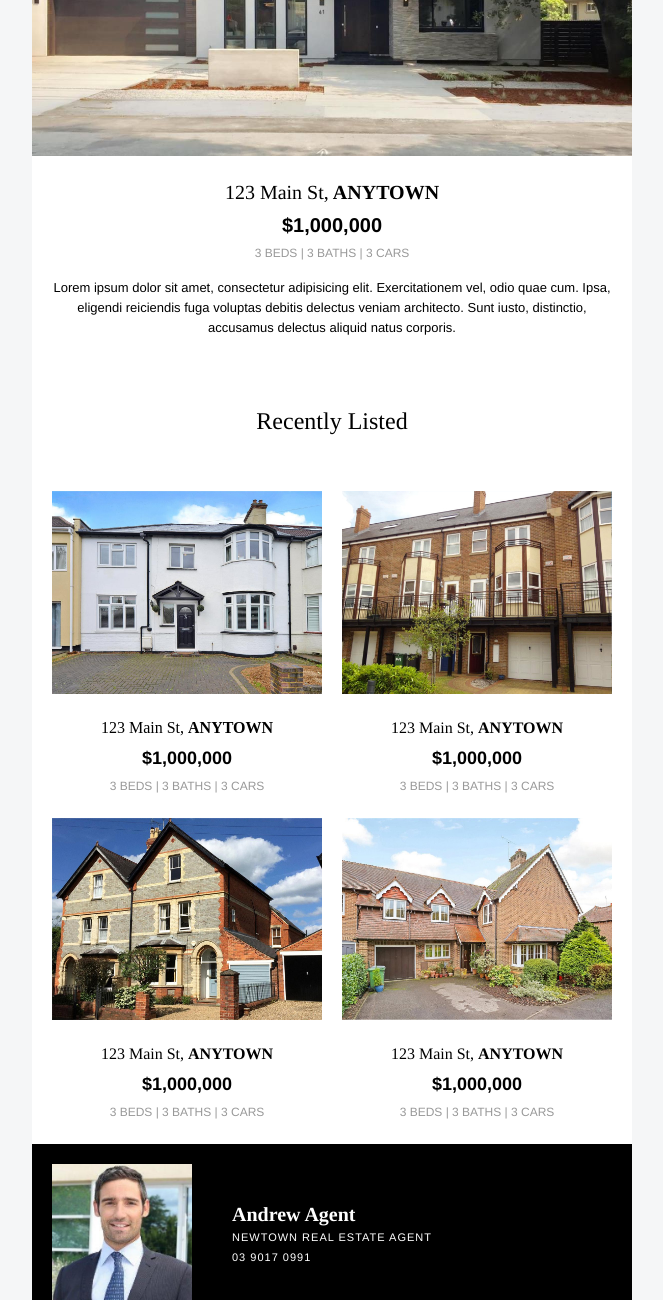
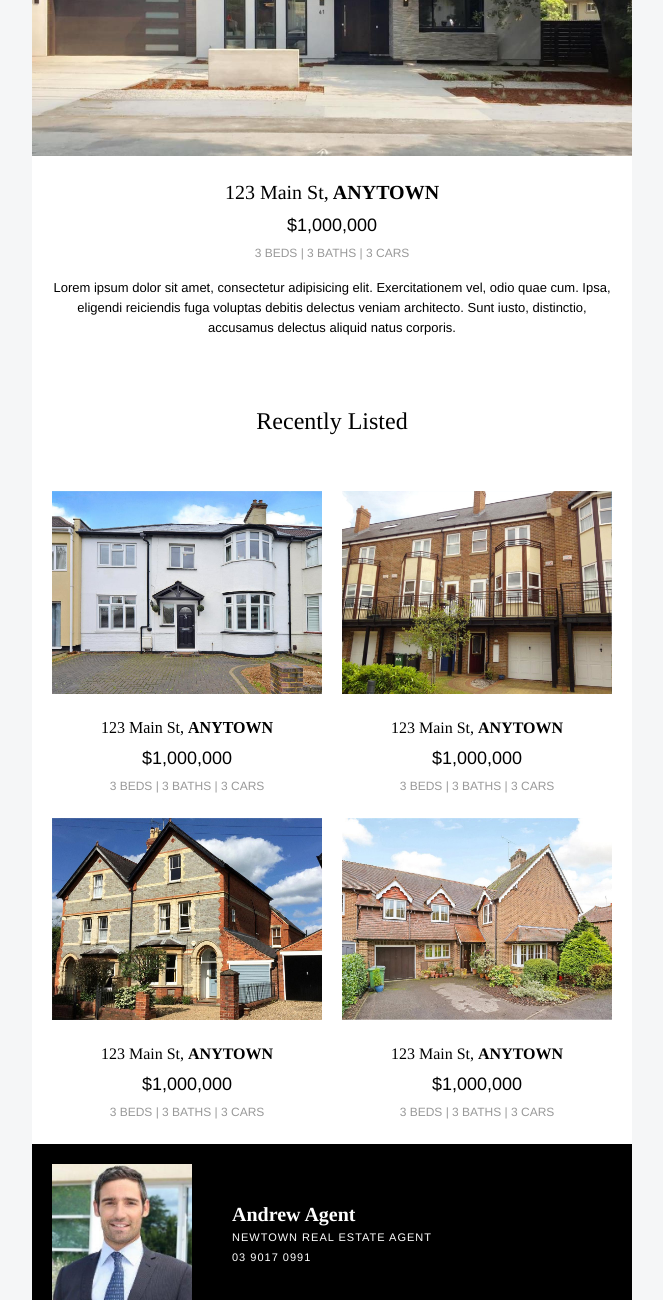
Before and after one commit to raycasimiro/design-test, a plain HTML site: page index.html in a window 1280 px wide. Shown: the part 891-2191 px from the top of the page, without its empty margins (308-971 px from the left). Drawn offline with Linux system fonts and the light colour scheme.

Commit message:
Update index.html

```diff
--- a/index.html
+++ b/index.html
@@ -57,7 +57,7 @@
                                         <span style="font-family: Times, serif; font-size: 20px; display:inline-block; padding: 5px 0">123 Main St,</span>
                                         <span style="font-family: Times, serif; font-size: 20px; display:inline-block; padding: 5px 0;text-transform: uppercase;font-weight: 600">Anytown
                                         </span>
-                                        <span style="font-family: 'Helvetica', sans-serif; font-size: 20px; line-height: 22px; font-weight: 600; display:block; padding: 5px">$1,000,000</span>
+                                        <span style="font-family: 'Helvetica', sans-serif; font-size: 18px; line-height: 22px; font-weight: 500; display:block; padding: 5px">$1,000,000</span>
                                         <span style="font-family: 'Helvetica', serif; display:block;padding: 5px;font-size:12px; color:#999">3 BEDS | 3 BATHS | 3 CARS</span>
                                         <p style="font-family: 'Helvetica', sans-serif; font-size: 13px; line-height: 20px;">Lorem ipsum dolor sit amet, consectetur adipisicing elit. Exercitationem vel, odio quae cum. Ipsa, eligendi reiciendis fuga voluptas debitis delectus veniam architecto. Sunt iusto, distinctio, accusamus delectus aliquid natus corporis.</p>
                                     </td>
@@ -83,7 +83,7 @@
                                                             <span style="display:inline-block; padding: 5px 0">123 Main St,</span>
                                                             <span style="display:inline-block; padding: 5px 0;text-transform: uppercase;font-weight: 600">Anytown
                                                             </span>
-                                                            <span style="font-family: 'Helvetica', sans-serif; font-size: 18px; line-height: 22px; font-weight: 600; display:block; padding: 5px">$1,000,000</span>
+                                                            <span style="font-family: 'Helvetica', sans-serif; font-size: 18px; line-height: 22px; font-weight: 500; display:block; padding: 5px">$1,000,000</span>
                                                             <span style="font-family: 'Helvetica', sans-serif; display:block;padding: 5px;font-size:12px; color:#999">3 BEDS | 3 BATHS | 3 CARS</span>
                                                         </td>
                                                     </tr>
@@ -102,7 +102,7 @@
                                                             <span style="display:inline-block; font-family: Times, serif; padding: 5px 0">123 Main St,</span>
                                                             <span style="display:inline-block; font-family: Times, serif; padding: 5px 0;text-transform: uppercase;font-weight: 600">Anytown
                                                             </span>
-                                                            <span style="font-family: 'Helvetica', sans-serif; font-size: 18px; line-height: 22px; font-weight: 600; display:block; padding: 5px">$1,000,000</span>
+                                                            <span style="font-family: 'Helvetica', sans-serif; font-size: 18px; line-height: 22px; font-weight: 500; display:block; padding: 5px">$1,000,000</span>
                                                             <span style="font-family: 'Helvetica', sans-serif; display:block;padding: 5px;font-size:12px; color:#999">3 BEDS | 3 BATHS | 3 CARS</span>
                                                         </td>
                                                     </tr>
@@ -122,7 +122,7 @@
                                                             <span style="display:inline-block; font-family: Times, serif; padding: 5px 0">123 Main St,</span>
                                                             <span style="display:inline-block; font-family: Times, serif; padding: 5px 0;text-transform: uppercase;font-weight: 600">Anytown
                                                             </span>
-                                                            <span style="font-family: 'Helvetica', sans-serif; font-size: 18px; line-height: 22px; font-weight: 600; display:block; padding: 5px">$1,000,000</span>
+                                                            <span style="font-family: 'Helvetica', sans-serif; font-size: 18px; line-height: 22px; font-weight: 500; display:block; padding: 5px">$1,000,000</span>
                                                             <span style="font-family: 'Helvetica', sans-serif; display:block;padding: 5px;font-size:12px; color:#999">3 BEDS | 3 BATHS | 3 CARS</span>
                                                         </td>
                                                     </tr>
@@ -141,7 +141,7 @@
                                                             <span style="display:inline-block; font-family: Times, serif; padding: 5px 0">123 Main St,</span>
                                                             <span style="display:inline-block; font-family: Times, serif; padding: 5px 0;text-transform: uppercase;font-weight: 600">Anytown
                                                             </span>
-                                                            <span style="font-family: 'Helvetica', sans-serif; font-size: 18px; line-height: 22px; font-weight: 600; display:block; padding: 5px">$1,000,000</span>
+                                                            <span style="font-family: 'Helvetica', sans-serif; font-size: 18px; line-height: 22px; font-weight: 500; display:block; padding: 5px">$1,000,000</span>
                                                             <span style="font-family: 'Helvetica', sans-serif; display:block;padding: 5px;font-size:12px; color:#999">3 BEDS | 3 BATHS | 3 CARS</span>
                                                         </td>
                                                     </tr>
```
